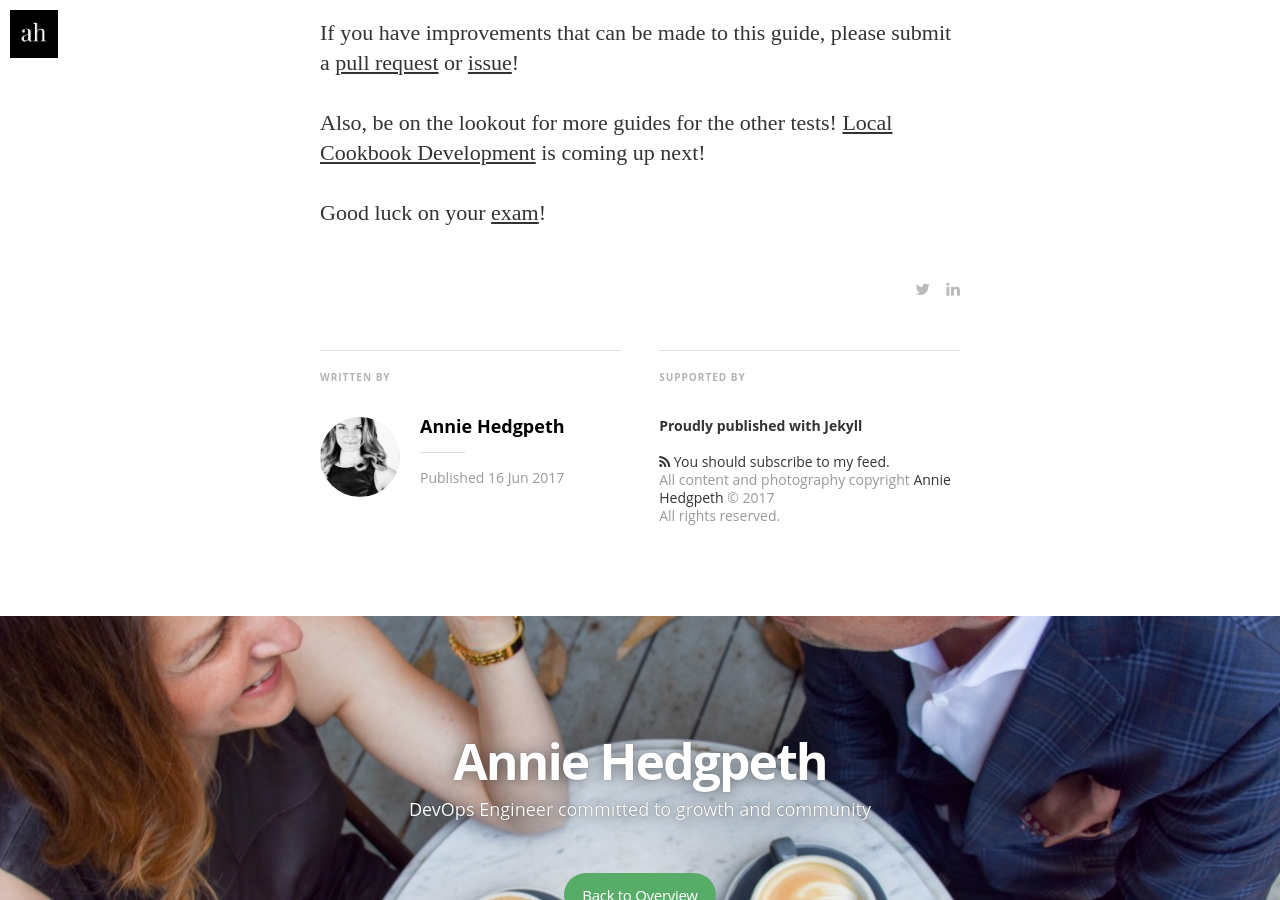
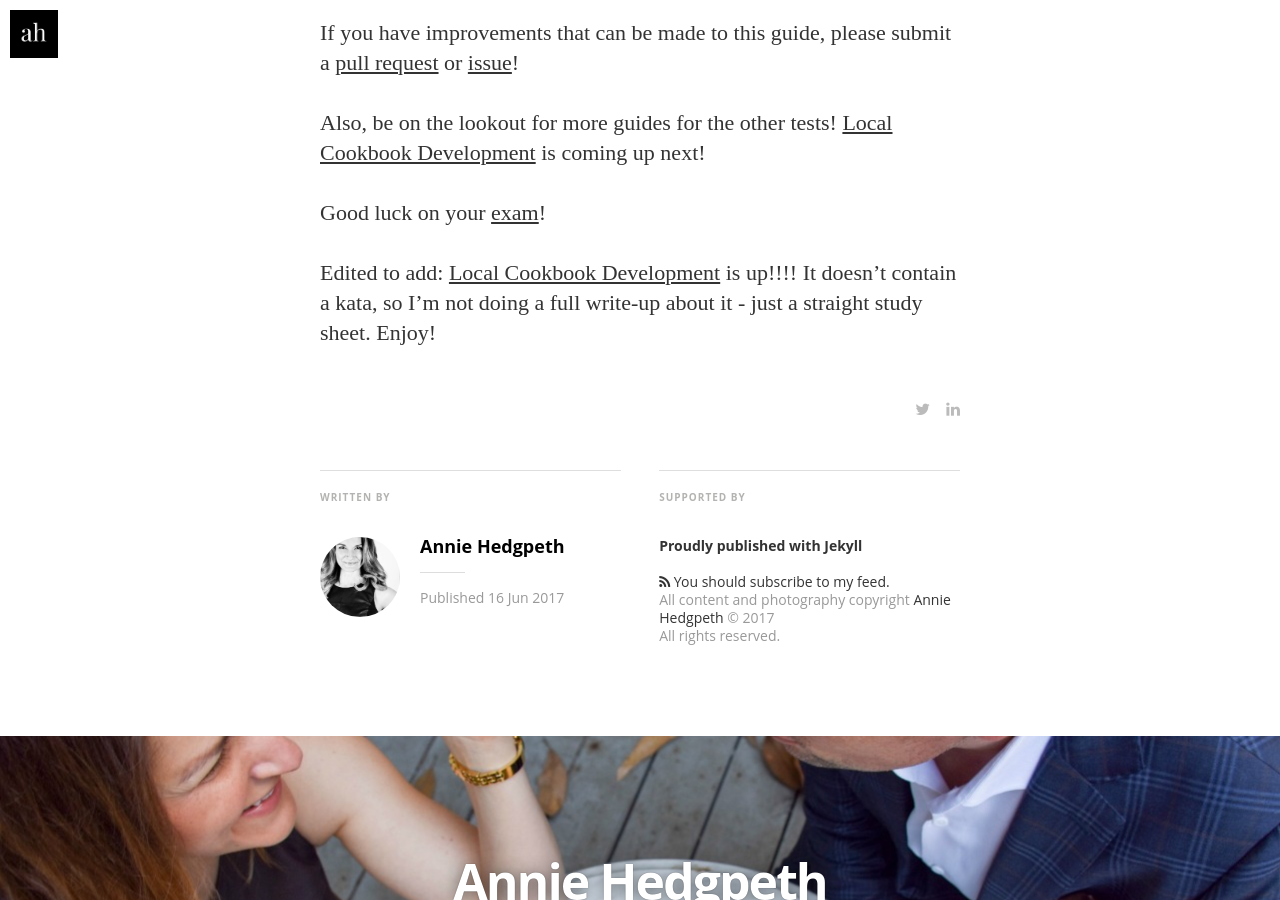
Before and after one commit to anniehedgpeth/anniehedgpeth.github.io, a Jekyll site: the page built from _posts/2017-06-16-basic-chef-fluency.md, in a window 1280 px wide and 900 px high, scrolled down 3215 px. Built offline with Jekyll 4.4.1, drawn with Linux system fonts in a browser that asks for light colours; nearby versions of some CDN libraries; some web fonts are replaced.

Commit message:
added lcd to post

```diff
--- a/_posts/2017-06-16-basic-chef-fluency.md
+++ b/_posts/2017-06-16-basic-chef-fluency.md
@@ -46,3 +46,5 @@ If you have improvements that can be made to this guide, please submit a [pull r
 Also, be on the lookout for more guides for the other tests! [Local Cookbook Development](https://training.chef.io/local-cookbook-development-badge) is coming up next!
 
 Good luck on your [exam](https://training.chef.io/basic-chef-fluency-badge)!
+
+Edited to add: [Local Cookbook Development](https://github.com/anniehedgpeth/chef-certification-study-guides/blob/master/local-cookbook-development/local-cookbook-development-study-guide.md) is up!!!! It doesn't contain a kata, so I'm not doing a full write-up about it - just a straight study sheet. Enjoy!
```
